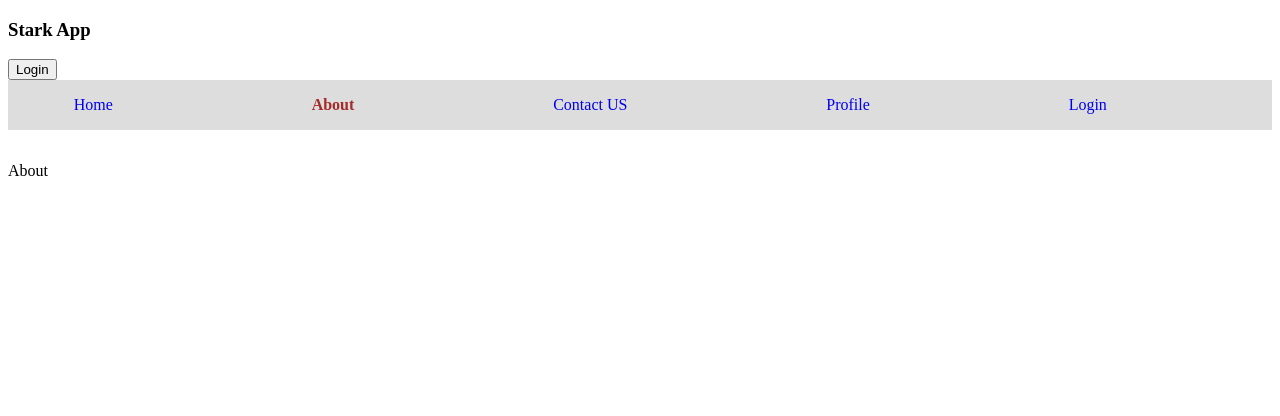
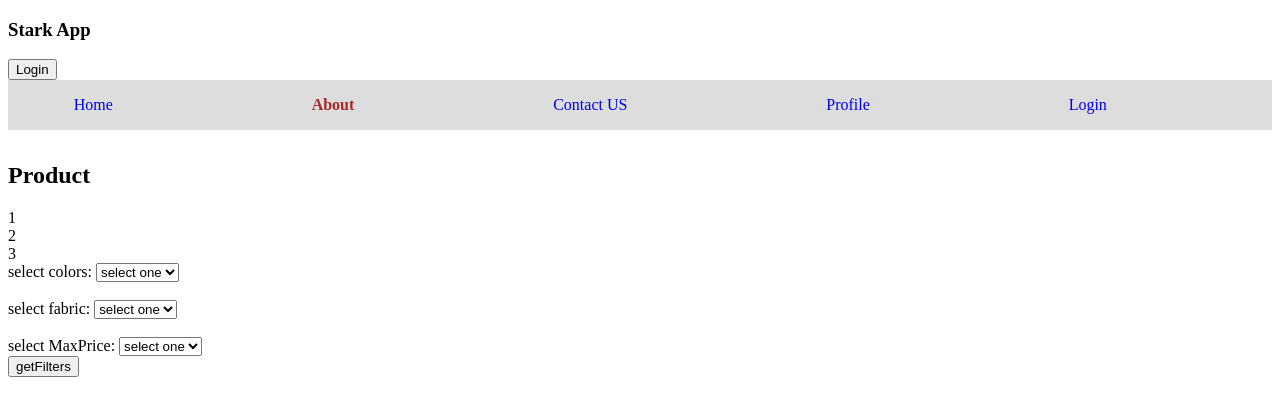
Before and after one commit to Abhinavav23/stark-react-basic, a React (Create React App) app: page /about in a window 1280 px wide. Shown: the top 416 px of the page. Built offline with nearby package versions, Linux system fonts and the light colour scheme.

Commit message:
[18 Aug 2023] query params

```diff
--- a/src/V5Routing/components/Pages/About.jsx
+++ b/src/V5Routing/components/Pages/About.jsx
@@ -1,7 +1,100 @@
-import React from 'react'
+import React from "react";
+import { useSearchParams } from "react-router-dom";
 
 export const About = () => {
+  let [search, setSearch] = useSearchParams();
+
+  // const selectColor = (e) => {
+  //   const { value } = e.target;
+  //   console.log("search", search);
+  //   // approach 1
+  //   // const fabricValue = search.get("fabric");
+  //   // console.log("fabricValue", fabricValue);
+  //   // setSearch({ color: value, fabric: fabricValue });
+
+  //   // approach 2
+  //   search.set('color', value);
+  //   setSearch(search);
+  // };
+
+  // const selectFabric = (e) => {
+  //   const { value } = e.target;
+  //   // console.log("fabric", value);
+  //   // setSearch({ fabric: value });
+  //   search.set('fabric', value);
+  //   setSearch(search);
+  // };
+
+  // const selectPrice = (e) => {
+  //   const { value } = e.target;
+  //   // setSearch({maxPrice: value})
+  //   search.set('maxPrice', value);
+  //   setSearch(search);
+  // };
+
+  const setParams = (e) => {
+    const {name, value} = e.target;
+    console.log(name, value);
+    search.set(name, value);
+    setSearch(search);
+  }
+
+  const getFilter = () => {
+    const chosenColor = search.get("color");
+    console.log('chosenColor', chosenColor);
+    search.forEach((el) => {
+      console.log('value', el);
+    })
+    search.entries()
+  }
+
+  // let a = 'abhinab'
+  // a = 1000
+  // let name: String = 'abhinav'
+
   return (
-    <div>About</div>
-  )
-}
+    <section>
+      <h2>Product</h2>
+      <div>1</div>
+      <div>2</div>
+      <div>3</div>
+
+      <label htmlFor="colors">select colors: </label>
+      <select name="colors" id="colors" onChange={setParams}>
+        <option value="black" disabled defaultValue selected>
+          select one
+        </option>
+        <option value="black">black</option>
+        <option value="green">green</option>
+        <option value="white">white</option>
+      </select>
+
+      <br />
+      <br />
+      <label htmlFor="fabric">select fabric: </label>
+      <select name="fabric" id="fabric" onChange={setParams}>
+        <option value="black" disabled defaultValue selected>
+          select one
+        </option>
+        <option value="cotton">cotton</option>
+        <option value="woolen">woolen</option>
+        <option value="silk">silk</option>
+      </select>
+
+      <br />
+      <br />
+      <label htmlFor="fabric">select MaxPrice: </label>
+      <select name="maxPrice" id="fabric" onChange={setParams}>
+        <option value="black" disabled defaultValue selected>
+          select one
+        </option>
+        <option value="1000">1000</option>
+        <option value="2000">2000</option>
+        <option value="5000">5000</option>
+      </select>
+
+      <br />
+      <button onClick={getFilter}>getFilters</button>
+    </section>
+  );
+};
```
